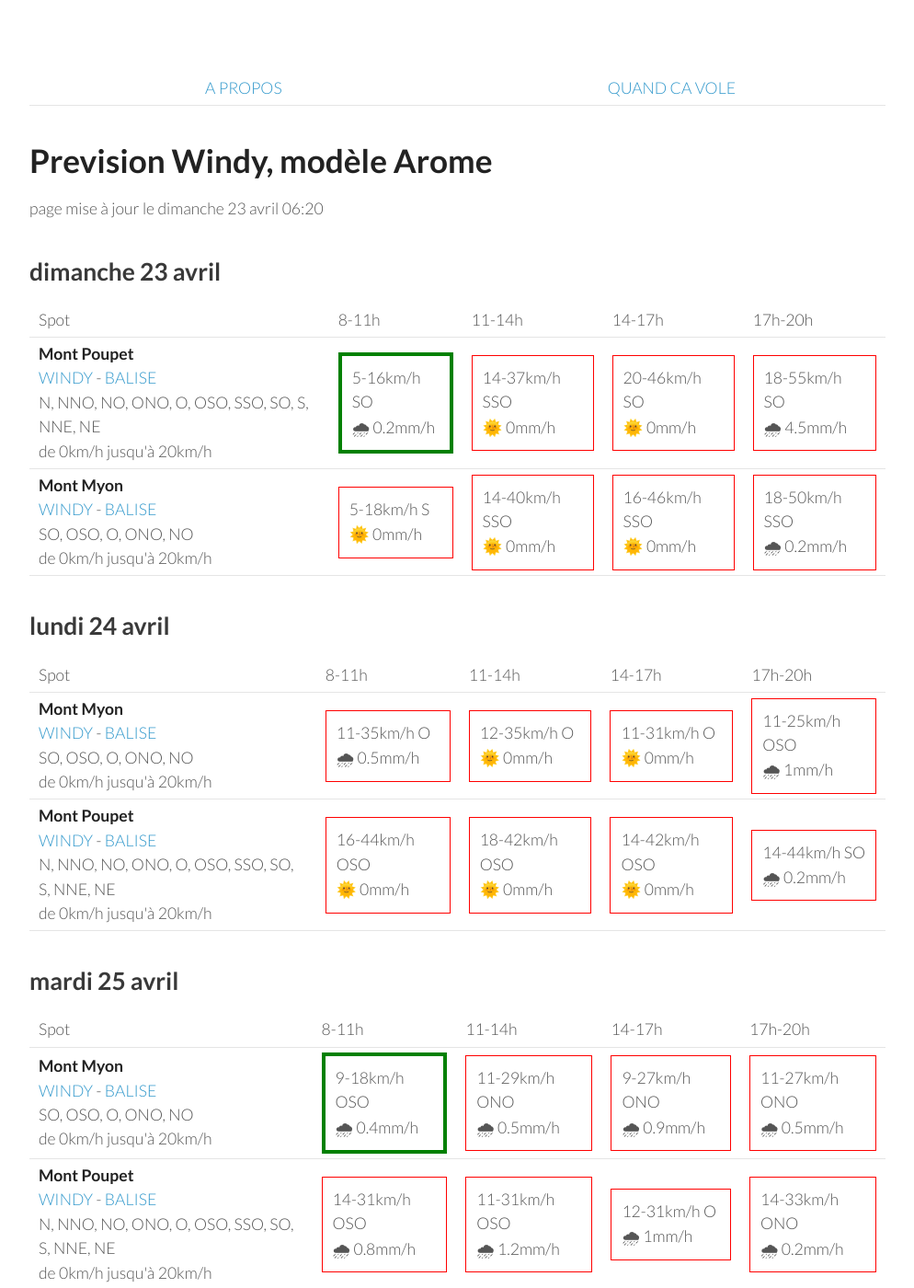
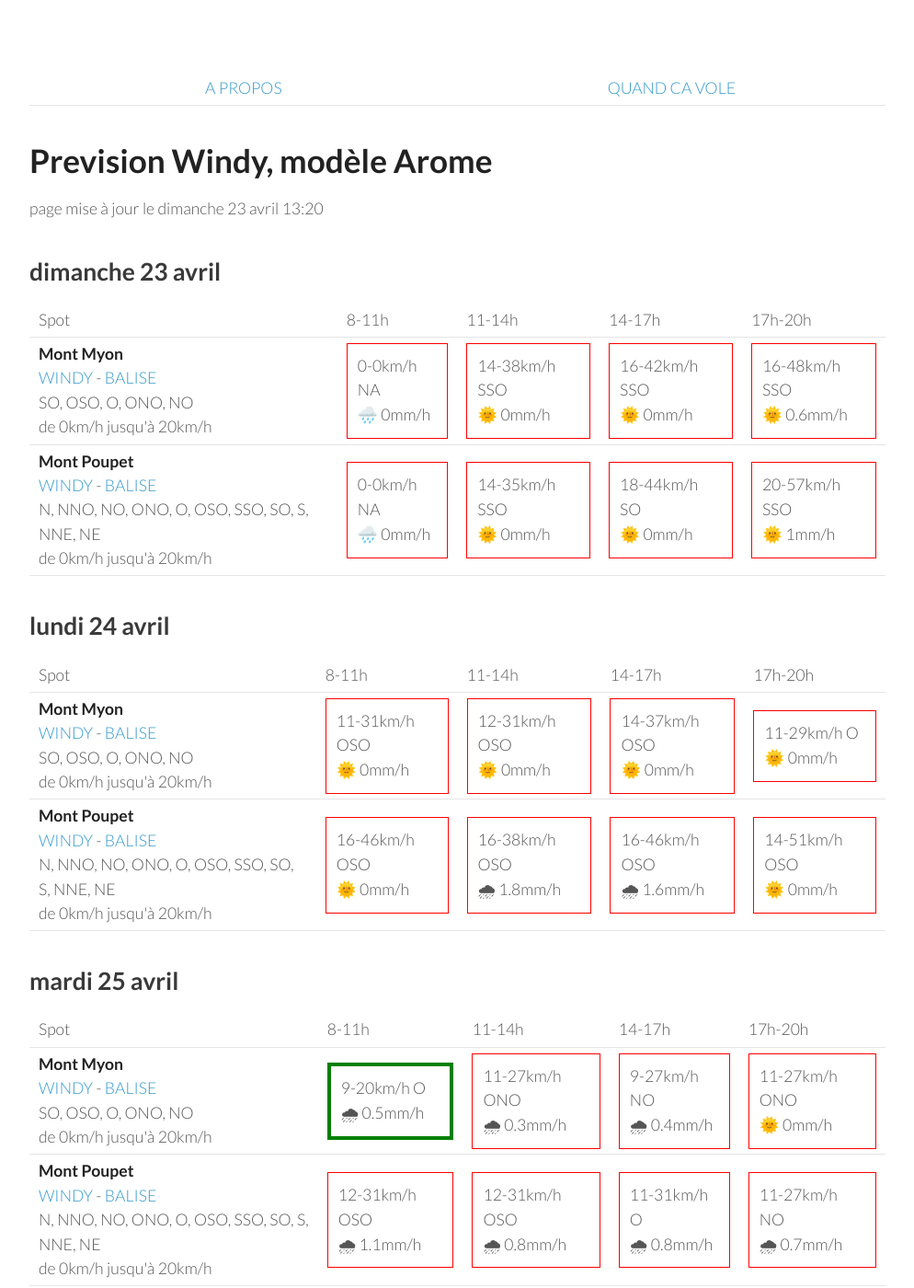
Before and after one commit to parapente-dans-le-nord/parapente-dans-le-nord.github.io, a Jekyll site: the page built from jura.markdown, in a window 1280 px wide and 1400 px high. Shown: the whole window at 92% size, without its empty margins (26-1020 px from the left). Built offline with Jekyll 4.4.1, drawn with Linux system fonts in a browser that asks for light colours; some of the changed text lies outside the part shown.

Commit message:
update index.markdown

```diff
--- a/jura.markdown
+++ b/jura.markdown
@@ -7,7 +7,7 @@ title:  "Tous les spots"
 {: .links}
 
 # Prevision Windy, modèle Arome
-page mise à jour le dimanche 23 avril 06:20
+page mise à jour le dimanche 23 avril 13:20
 
 ## dimanche 23 avril
 
@@ -22,23 +22,21 @@ page mise à jour le dimanche 23 avril 06:20
       <td>17h-20h</td>
     </tr>
 <tr>
-        <td><strong>Mont Poupet</strong><br><a href="https://windy.com/46.970/5.876?46.541,5.876,8">WINDY</a> - <span class=""><a href="http://www.balisemeteo.com/balise.php?idBalise=92">BALISE</a> </span><br> <span class="vent-favorable">N, NNO, NO, ONO, O, OSO, SSO, SO, S, NNE, NE</span><br><span class="force-vent">de 0km/h jusqu'à 20km/h</span> </td>
+        <td><strong>Mont Myon</strong><br><a href="https://windy.com/46.331/5.397?45.898,5.394,8,m:eWoagj8">WINDY</a> - <span class=""><a href="http://www.balisemeteo.com/balise.php?idBalise=70">BALISE</a> </span><br> <span class="vent-favorable">SO, OSO, O, ONO, NO</span><br><span class="force-vent">de 0km/h jusqu'à 20km/h</span> </td>
 
-            <td><div class="flyable"><p>5-16km/h SO</p><p>🌧 0.2mm/h</p></div></td>
-            <td><div class="not-flyable"><p>14-37km/h SSO</p><p>🌞 0mm/h</p></div></td>
-            <td><div class="not-flyable"><p>20-46km/h SO</p><p>🌞 0mm/h</p></div></td>
-            <td><div class="not-flyable"><p>18-55km/h SO</p><p>🌧 4.5mm/h</p></div></td>
-
+            <td><div class="not-flyable"><p>0-0km/h NA</p><p>🌧️ 0mm/h</p></div></td>
+            <td><div class="not-flyable"><p>14-38km/h SSO</p><p>🌞 0mm/h</p></div></td>
+            <td><div class="not-flyable"><p>16-42km/h SSO</p><p>🌞 0mm/h</p></div></td>
+            <td><div class="not-flyable"><p>16-48km/h SSO</p><p>🌞 0.6mm/h</p></div></td>
 
     </tr>
 <tr>
-        <td><strong>Mont Myon</strong><br><a href="https://windy.com/46.331/5.397?45.898,5.394,8,m:eWoagj8">WINDY</a> - <span class=""><a href="http://www.balisemeteo.com/balise.php?idBalise=70">BALISE</a> </span><br> <span class="vent-favorable">SO, OSO, O, ONO, NO</span><br><span class="force-vent">de 0km/h jusqu'à 20km/h</span> </td>
+        <td><strong>Mont Poupet</strong><br><a href="https://windy.com/46.970/5.876?46.541,5.876,8">WINDY</a> - <span class=""><a href="http://www.balisemeteo.com/balise.php?idBalise=92">BALISE</a> </span><br> <span class="vent-favorable">N, NNO, NO, ONO, O, OSO, SSO, SO, S, NNE, NE</span><br><span class="force-vent">de 0km/h jusqu'à 20km/h</span> </td>
 
-            <td><div class="not-flyable"><p>5-18km/h S</p><p>🌞 0mm/h</p></div></td>
-            <td><div class="not-flyable"><p>14-40km/h SSO</p><p>🌞 0mm/h</p></div></td>
-            <td><div class="not-flyable"><p>16-46km/h SSO</p><p>🌞 0mm/h</p></div></td>
-            <td><div class="not-flyable"><p>18-50km/h SSO</p><p>🌧 0.2mm/h</p></div></td>
-
+            <td><div class="not-flyable"><p>0-0km/h NA</p><p>🌧️ 0mm/h</p></div></td>
+            <td><div class="not-flyable"><p>14-35km/h SSO</p><p>🌞 0mm/h</p></div></td>
+            <td><div class="not-flyable"><p>18-44km/h SO</p><p>🌞 0mm/h</p></div></td>
+            <td><div class="not-flyable"><p>20-57km/h SSO</p><p>🌞 1mm/h</p></div></td>
 
     </tr>
 
@@ -60,20 +58,20 @@ page mise à jour le dimanche 23 avril 06:20
 <tr>
         <td><strong>Mont Myon</strong><br><a href="https://windy.com/46.331/5.397?45.898,5.394,8,m:eWoagj8">WINDY</a> - <span class=""><a href="http://www.balisemeteo.com/balise.php?idBalise=70">BALISE</a> </span><br> <span class="vent-favorable">SO, OSO, O, ONO, NO</span><br><span class="force-vent">de 0km/h jusqu'à 20km/h</span> </td>
 
-            <td><div class="not-flyable"><p>11-35km/h O</p><p>🌧 0.5mm/h</p></div></td>
-            <td><div class="not-flyable"><p>12-35km/h O</p><p>🌞 0mm/h</p></div></td>
-            <td><div class="not-flyable"><p>11-31km/h O</p><p>🌞 0mm/h</p></div></td>
-            <td><div class="not-flyable"><p>11-25km/h OSO</p><p>🌧 1mm/h</p></div></td>
+            <td><div class="not-flyable"><p>11-31km/h OSO</p><p>🌞 0mm/h</p></div></td>
+            <td><div class="not-flyable"><p>12-31km/h OSO</p><p>🌞 0mm/h</p></div></td>
+            <td><div class="not-flyable"><p>14-37km/h OSO</p><p>🌞 0mm/h</p></div></td>
+            <td><div class="not-flyable"><p>11-29km/h O</p><p>🌞 0mm/h</p></div></td>
 
 
     </tr>
 <tr>
         <td><strong>Mont Poupet</strong><br><a href="https://windy.com/46.970/5.876?46.541,5.876,8">WINDY</a> - <span class=""><a href="http://www.balisemeteo.com/balise.php?idBalise=92">BALISE</a> </span><br> <span class="vent-favorable">N, NNO, NO, ONO, O, OSO, SSO, SO, S, NNE, NE</span><br><span class="force-vent">de 0km/h jusqu'à 20km/h</span> </td>
 
-            <td><div class="not-flyable"><p>16-44km/h OSO</p><p>🌞 0mm/h</p></div></td>
-            <td><div class="not-flyable"><p>18-42km/h OSO</p><p>🌞 0mm/h</p></div></td>
-            <td><div class="not-flyable"><p>14-42km/h OSO</p><p>🌞 0mm/h</p></div></td>
-            <td><div class="not-flyable"><p>14-44km/h SO</p><p>🌧 0.2mm/h</p></div></td>
+            <td><div class="not-flyable"><p>16-46km/h OSO</p><p>🌞 0mm/h</p></div></td>
+            <td><div class="not-flyable"><p>16-38km/h OSO</p><p>🌧 1.8mm/h</p></div></td>
+            <td><div class="not-flyable"><p>16-46km/h OSO</p><p>🌧 1.6mm/h</p></div></td>
+            <td><div class="not-flyable"><p>14-51km/h OSO</p><p>🌞 0mm/h</p></div></td>
 
 
     </tr>
@@ -96,20 +94,20 @@ page mise à jour le dimanche 23 avril 06:20
 <tr>
         <td><strong>Mont Myon</strong><br><a href="https://windy.com/46.331/5.397?45.898,5.394,8,m:eWoagj8">WINDY</a> - <span class=""><a href="http://www.balisemeteo.com/balise.php?idBalise=70">BALISE</a> </span><br> <span class="vent-favorable">SO, OSO, O, ONO, NO</span><br><span class="force-vent">de 0km/h jusqu'à 20km/h</span> </td>
 
-            <td><div class="flyable"><p>9-18km/h OSO</p><p>🌧 0.4mm/h</p></div></td>
-            <td><div class="not-flyable"><p>11-29km/h ONO</p><p>🌧 0.5mm/h</p></div></td>
-            <td><div class="not-flyable"><p>9-27km/h ONO</p><p>🌧 0.9mm/h</p></div></td>
-            <td><div class="not-flyable"><p>11-27km/h ONO</p><p>🌧 0.5mm/h</p></div></td>
+            <td><div class="flyable"><p>9-20km/h O</p><p>🌧 0.5mm/h</p></div></td>
+            <td><div class="not-flyable"><p>11-27km/h ONO</p><p>🌧 0.3mm/h</p></div></td>
+            <td><div class="not-flyable"><p>9-27km/h NO</p><p>🌧 0.4mm/h</p></div></td>
+            <td><div class="not-flyable"><p>11-27km/h ONO</p><p>🌞 0mm/h</p></div></td>
 
 
     </tr>
 <tr>
         <td><strong>Mont Poupet</strong><br><a href="https://windy.com/46.970/5.876?46.541,5.876,8">WINDY</a> - <span class=""><a href="http://www.balisemeteo.com/balise.php?idBalise=92">BALISE</a> </span><br> <span class="vent-favorable">N, NNO, NO, ONO, O, OSO, SSO, SO, S, NNE, NE</span><br><span class="force-vent">de 0km/h jusqu'à 20km/h</span> </td>
 
-            <td><div class="not-flyable"><p>14-31km/h OSO</p><p>🌧 0.8mm/h</p></div></td>
-            <td><div class="not-flyable"><p>11-31km/h OSO</p><p>🌧 1.2mm/h</p></div></td>
-            <td><div class="not-flyable"><p>12-31km/h O</p><p>🌧 1mm/h</p></div></td>
-            <td><div class="not-flyable"><p>14-33km/h ONO</p><p>🌧 0.2mm/h</p></div></td>
+            <td><div class="not-flyable"><p>12-31km/h OSO</p><p>🌧 1.1mm/h</p></div></td>
+            <td><div class="not-flyable"><p>12-31km/h OSO</p><p>🌧 0.8mm/h</p></div></td>
+            <td><div class="not-flyable"><p>11-31km/h O</p><p>🌧 0.8mm/h</p></div></td>
+            <td><div class="not-flyable"><p>11-27km/h NO</p><p>🌧 0.7mm/h</p></div></td>
 
 
     </tr>
@@ -132,20 +130,20 @@ page mise à jour le dimanche 23 avril 06:20
 <tr>
         <td><strong>Mont Myon</strong><br><a href="https://windy.com/46.331/5.397?45.898,5.394,8,m:eWoagj8">WINDY</a> - <span class=""><a href="http://www.balisemeteo.com/balise.php?idBalise=70">BALISE</a> </span><br> <span class="vent-favorable">SO, OSO, O, ONO, NO</span><br><span class="force-vent">de 0km/h jusqu'à 20km/h</span> </td>
 
-            <td><div class="not-flyable"><p>0-12km/h NNE</p><p>🌞 0mm/h</p></div></td>
-            <td><div class="flyable"><p>5-16km/h NO</p><p>🌞 0mm/h</p></div></td>
-            <td><div class="flyable"><p>5-18km/h ONO</p><p>🌞 0mm/h</p></div></td>
-            <td><div class="not-flyable"><p>1-16km/h NNO</p><p>🌞 0mm/h</p></div></td>
+            <td><div class="not-flyable"><p>1-11km/h ESE</p><p>🌞 0mm/h</p></div></td>
+            <td><div class="flyable"><p>5-16km/h ONO</p><p>🌞 0mm/h</p></div></td>
+            <td><div class="flyable"><p>1-16km/h NO</p><p>🌞 0mm/h</p></div></td>
+            <td><div class="flyable"><p>1-12km/h ONO</p><p>🌞 0mm/h</p></div></td>
 
 
     </tr>
 <tr>
         <td><strong>Mont Poupet</strong><br><a href="https://windy.com/46.970/5.876?46.541,5.876,8">WINDY</a> - <span class=""><a href="http://www.balisemeteo.com/balise.php?idBalise=92">BALISE</a> </span><br> <span class="vent-favorable">N, NNO, NO, ONO, O, OSO, SSO, SO, S, NNE, NE</span><br><span class="force-vent">de 0km/h jusqu'à 20km/h</span> </td>
 
-            <td><div class="not-flyable"><p>5-14km/h ESE</p><p>🌞 0mm/h</p></div></td>
-            <td><div class="flyable"><p>5-16km/h NO</p><p>🌞 0mm/h</p></div></td>
-            <td><div class="not-flyable"><p>7-22km/h ONO</p><p>🌞 0mm/h</p></div></td>
-            <td><div class="not-flyable"><p>11-25km/h O</p><p>🌞 0mm/h</p></div></td>
+            <td><div class="not-flyable"><p>5-14km/h SE</p><p>🌞 0mm/h</p></div></td>
+            <td><div class="flyable"><p>5-18km/h ONO</p><p>🌞 0mm/h</p></div></td>
+            <td><div class="not-flyable"><p>7-24km/h O</p><p>🌞 0mm/h</p></div></td>
+            <td><div class="not-flyable"><p>7-24km/h ONO</p><p>🌞 0mm/h</p></div></td>
 
 
     </tr>
@@ -166,22 +164,22 @@ page mise à jour le dimanche 23 avril 06:20
       <td>17h-20h</td>
     </tr>
 <tr>
-        <td><strong>Mont Poupet</strong><br><a href="https://windy.com/46.970/5.876?46.541,5.876,8">WINDY</a> - <span class=""><a href="http://www.balisemeteo.com/balise.php?idBalise=92">BALISE</a> </span><br> <span class="vent-favorable">N, NNO, NO, ONO, O, OSO, SSO, SO, S, NNE, NE</span><br><span class="force-vent">de 0km/h jusqu'à 20km/h</span> </td>
+        <td><strong>Mont Myon</strong><br><a href="https://windy.com/46.331/5.397?45.898,5.394,8,m:eWoagj8">WINDY</a> - <span class=""><a href="http://www.balisemeteo.com/balise.php?idBalise=70">BALISE</a> </span><br> <span class="vent-favorable">SO, OSO, O, ONO, NO</span><br><span class="force-vent">de 0km/h jusqu'à 20km/h</span> </td>
 
-            <td><div class="not-flyable"><p>7-14km/h SE</p><p>🌞 0mm/h</p></div></td>
+            <td><div class="not-flyable"><p>3-11km/h ESE</p><p>🌞 0mm/h</p></div></td>
             <td><div class="flyable"><p>3-14km/h O</p><p>🌞 0mm/h</p></div></td>
-            <td><div class="flyable"><p>5-20km/h O</p><p>🌞 0mm/h</p></div></td>
-            <td><div class="not-flyable"><p>5-18km/h SE</p><p>🌧 1.1mm/h</p></div></td>
+            <td><div class="flyable"><p>5-18km/h SO</p><p>🌞 0mm/h</p></div></td>
+            <td><div class="not-flyable"><p>9-22km/h SO</p><p>🌞 0mm/h</p></div></td>
 
 
     </tr>
 <tr>
-        <td><strong>Mont Myon</strong><br><a href="https://windy.com/46.331/5.397?45.898,5.394,8,m:eWoagj8">WINDY</a> - <span class=""><a href="http://www.balisemeteo.com/balise.php?idBalise=70">BALISE</a> </span><br> <span class="vent-favorable">SO, OSO, O, ONO, NO</span><br><span class="force-vent">de 0km/h jusqu'à 20km/h</span> </td>
+        <td><strong>Mont Poupet</strong><br><a href="https://windy.com/46.970/5.876?46.541,5.876,8">WINDY</a> - <span class=""><a href="http://www.balisemeteo.com/balise.php?idBalise=92">BALISE</a> </span><br> <span class="vent-favorable">N, NNO, NO, ONO, O, OSO, SSO, SO, S, NNE, NE</span><br><span class="force-vent">de 0km/h jusqu'à 20km/h</span> </td>
 
-            <td><div class="not-flyable"><p>3-12km/h ESE</p><p>🌞 0mm/h</p></div></td>
-            <td><div class="flyable"><p>5-14km/h O</p><p>🌞 0mm/h</p></div></td>
-            <td><div class="not-flyable"><p>3-14km/h SSO</p><p>🌧 0.2mm/h</p></div></td>
-            <td><div class="not-flyable"><p>5-12km/h ENE</p><p>🌞 0mm/h</p></div></td>
+            <td><div class="not-flyable"><p>7-18km/h SE</p><p>🌞 0mm/h</p></div></td>
+            <td><div class="flyable"><p>5-16km/h O</p><p>🌞 0mm/h</p></div></td>
+            <td><div class="not-flyable"><p>7-22km/h O</p><p>🌞 0mm/h</p></div></td>
+            <td><div class="not-flyable"><p>9-22km/h OSO</p><p>🌞 0mm/h</p></div></td>
 
 
     </tr>
@@ -189,3 +187,39 @@ page mise à jour le dimanche 23 avril 06:20
 </tbody>
 </table>
 {:/}
+## vendredi 28 avril
+
+{::nomarkdown}
+<table>
+  <tbody>
+    <tr>
+      <td>Spot</td>
+      <td>8-11h</td>
+      <td>11-14h</td>
+      <td>14-17h</td>
+      <td>17h-20h</td>
+    </tr>
+<tr>
+        <td><strong>Mont Myon</strong><br><a href="https://windy.com/46.331/5.397?45.898,5.394,8,m:eWoagj8">WINDY</a> - <span class=""><a href="http://www.balisemeteo.com/balise.php?idBalise=70">BALISE</a> </span><br> <span class="vent-favorable">SO, OSO, O, ONO, NO</span><br><span class="force-vent">de 0km/h jusqu'à 20km/h</span> </td>
+
+            <td><div class="not-flyable"><p>16-37km/h SSO</p><p>🌞 0mm/h</p></div></td>
+            <td><div class="not-flyable"><p>9-35km/h SO</p><p>🌧 2.5mm/h</p></div></td>
+            <td><div class="not-flyable"><p>9-24km/h S</p><p>🌧 0.5mm/h</p></div></td>
+            <td><div class="not-flyable"><p>7-24km/h SSO</p><p>🌞 0mm/h</p></div></td>
+
+
+    </tr>
+<tr>
+        <td><strong>Mont Poupet</strong><br><a href="https://windy.com/46.970/5.876?46.541,5.876,8">WINDY</a> - <span class=""><a href="http://www.balisemeteo.com/balise.php?idBalise=92">BALISE</a> </span><br> <span class="vent-favorable">N, NNO, NO, ONO, O, OSO, SSO, SO, S, NNE, NE</span><br><span class="force-vent">de 0km/h jusqu'à 20km/h</span> </td>
+
+            <td><div class="not-flyable"><p>18-37km/h SSO</p><p>🌞 0mm/h</p></div></td>
+            <td><div class="not-flyable"><p>18-40km/h SO</p><p>🌧 0.2mm/h</p></div></td>
+            <td><div class="not-flyable"><p>11-40km/h SSO</p><p>🌧 6mm/h</p></div></td>
+            <td><div class="not-flyable"><p>11-29km/h SO</p><p>🌞 0mm/h</p></div></td>
+
+
+    </tr>
+
+</tbody>
+</table>
+{:/}
```
